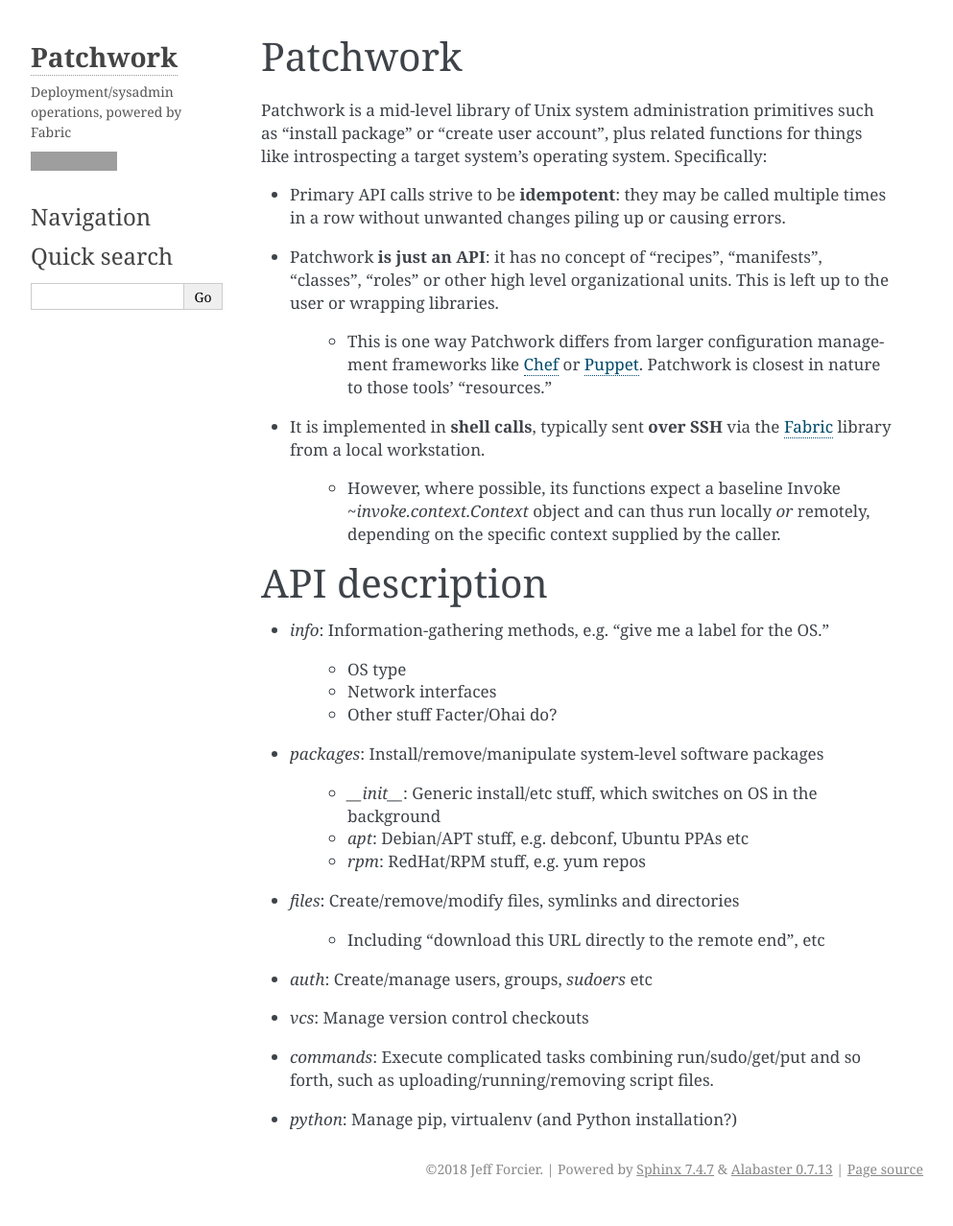
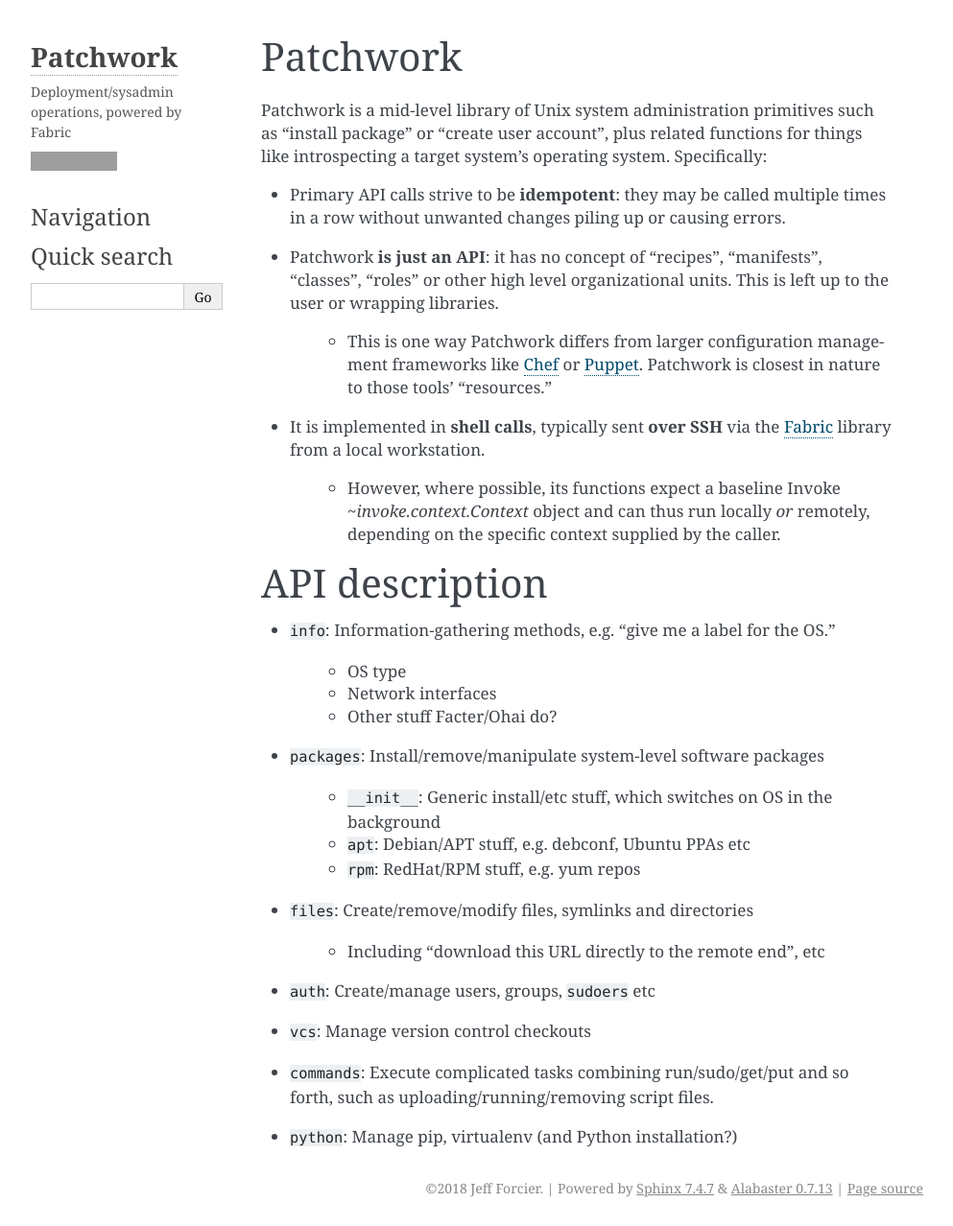
Before and after one commit to fabric/patchwork, a Sphinx documentation site: the page built from docs/index.rst, in a window 1280 px wide. Shown: the whole page at 96% size, without its empty margins (148-1141 px from the left). Built offline with Sphinx 7.4.7, drawn with Linux system fonts in a browser that asks for light colours; grey boxes are pictures that could not be loaded.

Commit message:
Formatting

```diff
--- a/docs/index.rst
+++ b/docs/index.rst
@@ -9,25 +9,25 @@
 API description
 ===============
 
-- `info`: Information-gathering methods, e.g. "give me a label for the
+- ``info``: Information-gathering methods, e.g. "give me a label for the
   OS."
 
     - OS type
     - Network interfaces
     - Other stuff Facter/Ohai do?
 
-- `packages`: Install/remove/manipulate system-level software packages
+- ``packages``: Install/remove/manipulate system-level software packages
 
-    - `__init__`: Generic install/etc stuff, which switches on OS in the background
-    - `apt`: Debian/APT stuff, e.g. debconf, Ubuntu PPAs etc
-    - `rpm`: RedHat/RPM stuff, e.g. yum repos
+    - ``__init__``: Generic install/etc stuff, which switches on OS in the background
+    - ``apt``: Debian/APT stuff, e.g. debconf, Ubuntu PPAs etc
+    - ``rpm``: RedHat/RPM stuff, e.g. yum repos
 
-- `files`: Create/remove/modify files, symlinks and directories
+- ``files``: Create/remove/modify files, symlinks and directories
 
     - Including "download this URL directly to the remote end", etc
 
-- `auth`: Create/manage users, groups, `sudoers` etc
-- `vcs`: Manage version control checkouts
-- `commands`: Execute complicated tasks combining run/sudo/get/put and so
+- ``auth``: Create/manage users, groups, ``sudoers`` etc
+- ``vcs``: Manage version control checkouts
+- ``commands``: Execute complicated tasks combining run/sudo/get/put and so
   forth, such as uploading/running/removing script files.
-- `python`: Manage pip, virtualenv (and Python installation?)
+- ``python``: Manage pip, virtualenv (and Python installation?)
```
